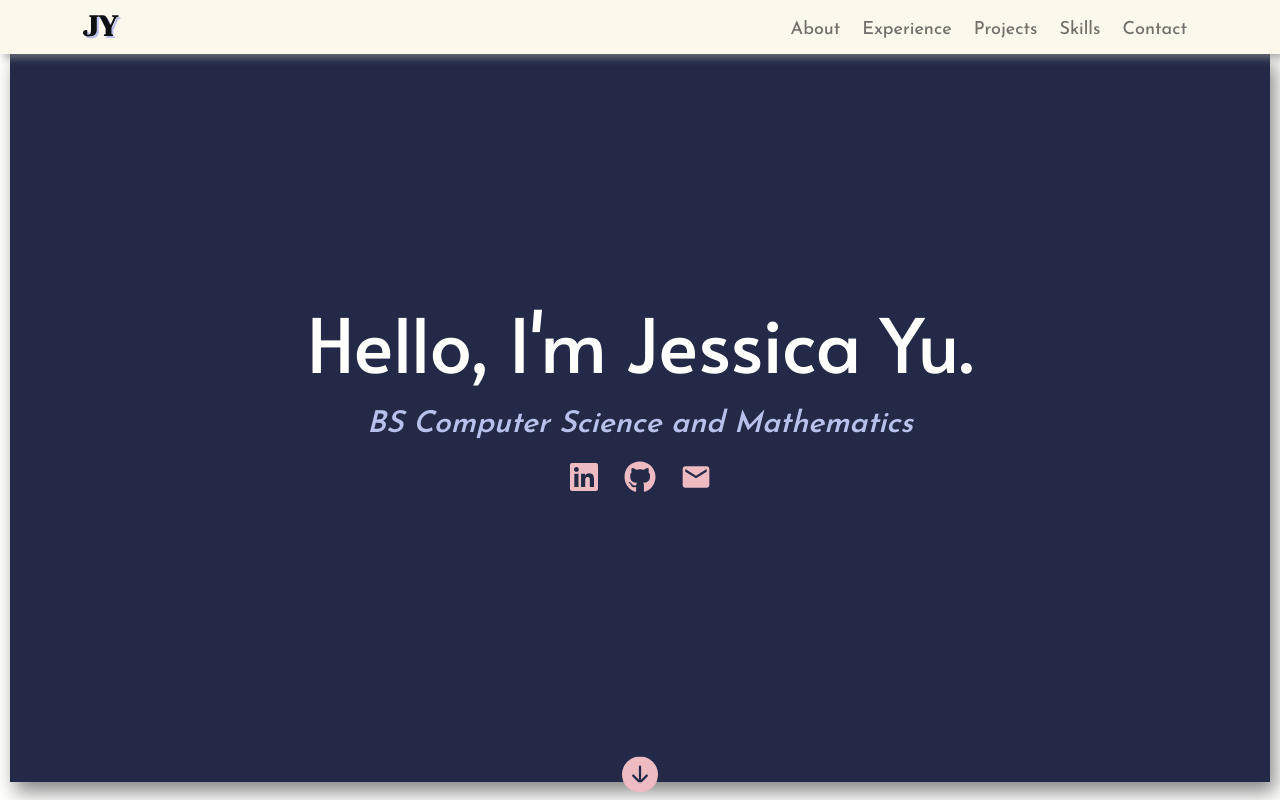
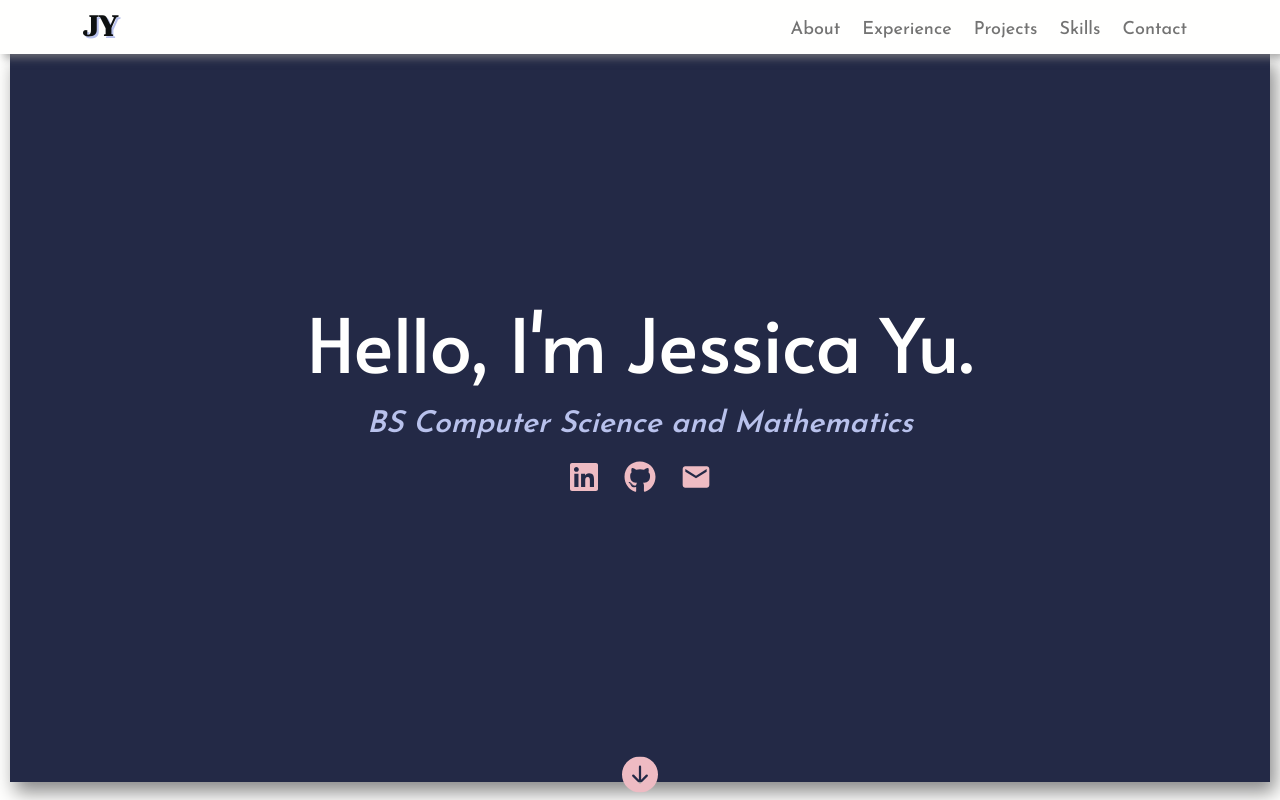
Before and after one commit to jessicayu62/portfolio-website, a React (Create React App) app: page / in a window 1280 px wide. Shown: the top 800 px of the page. Built offline with nearby package versions, Linux system fonts and the light colour scheme.

Commit message:
navbar color

```diff
--- a/src/css/App.css
+++ b/src/css/App.css
@@ -92,7 +92,7 @@ h7 {
 }
 
 .nav-style {
-	background-color: #FCF8EC;
+	background-color: #fffffe;
 	box-shadow: 4px 4px 8px #888888b4;
 	padding: 0px;
 	color: #232946;
```
